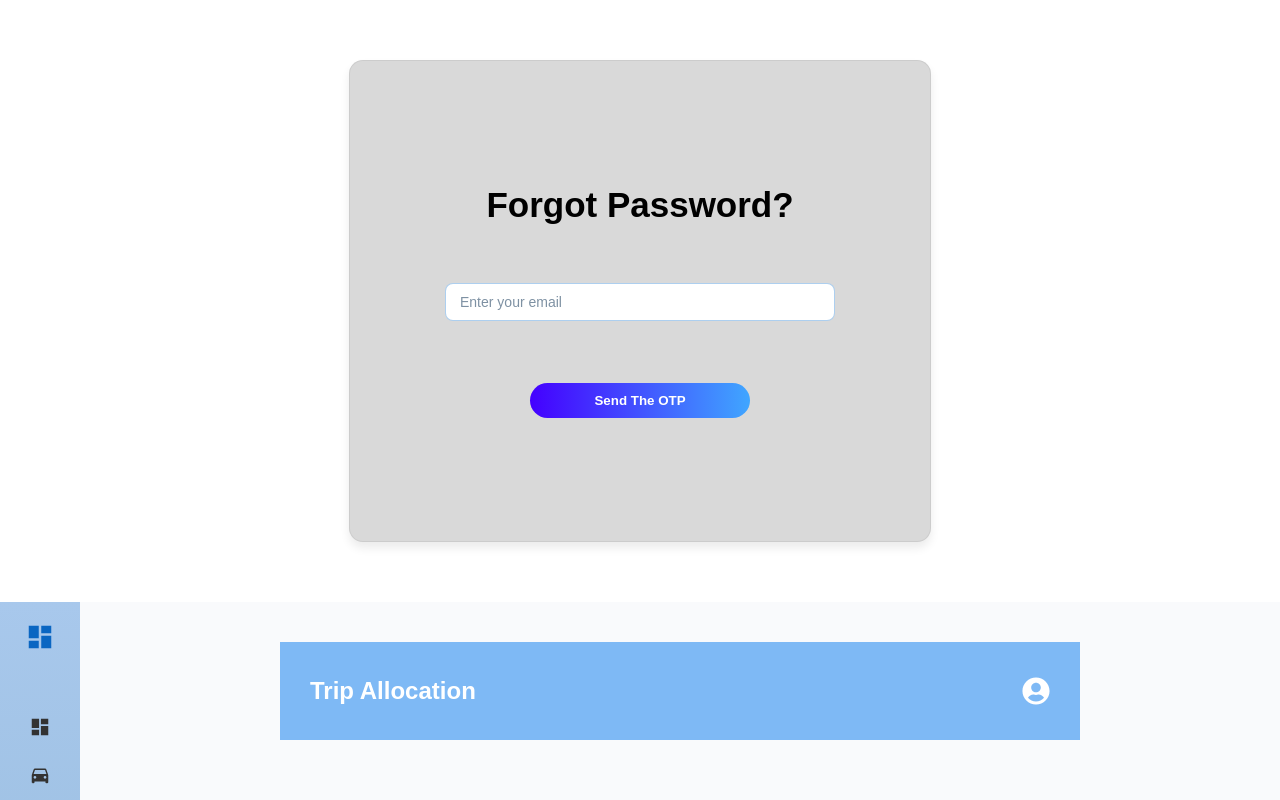
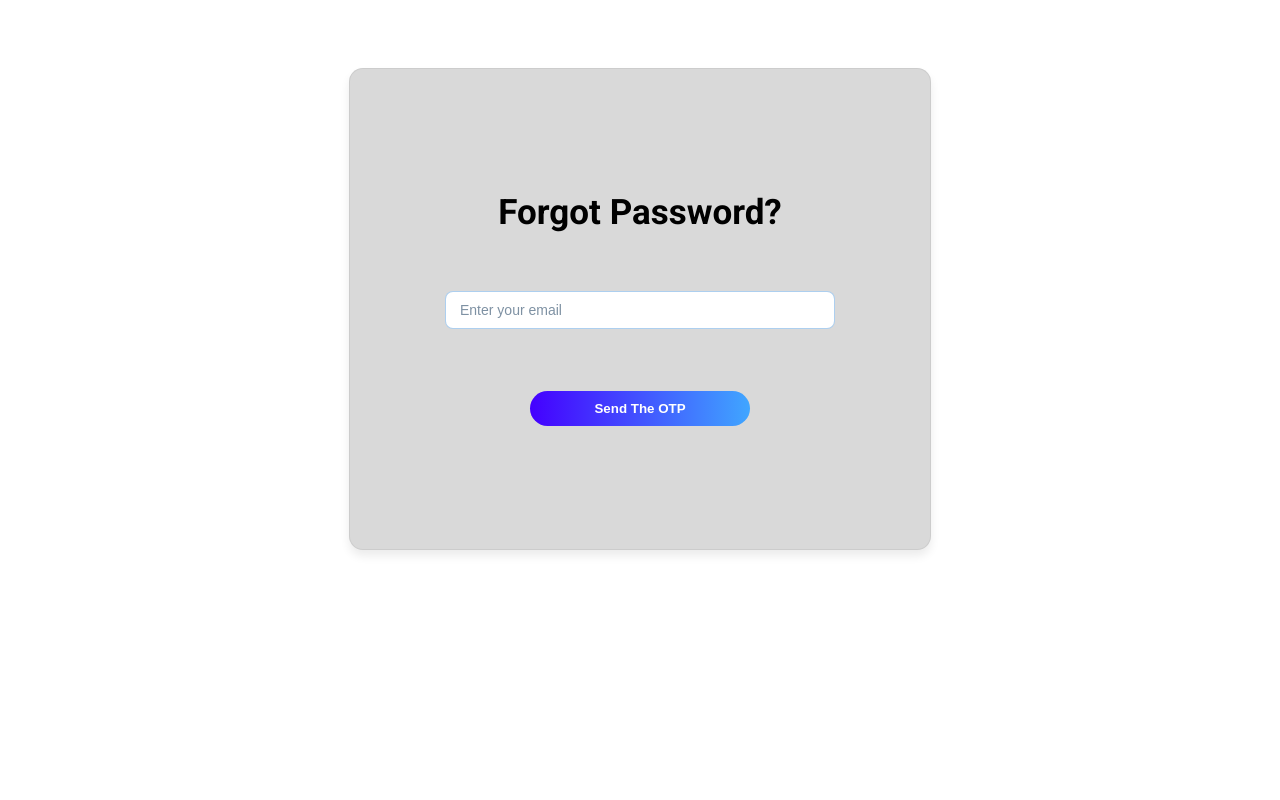
Before and after one commit to PBPerera/FleetCare, a React (Vite) app in the folder frontend/: page /login in a window 1280 px wide. Built offline with nearby package versions, Linux system fonts and the light colour scheme.

Commit message:
Update App.jsx

```diff
--- a/frontend/src/App.jsx
+++ b/frontend/src/App.jsx
@@ -1,19 +1,13 @@
 import React from "react";
 import ForgotPasswordFlow from "./pages/ForgotPasswordFlow";
 import "./App.css";
-import TripAllocation from "./pages/TripAllocation/TripAllocation";
-import TripScheduling from "./pages/TripScheduling/TripShceduling";
-import MyRequests from "./pages/MyRequests/MyRequests";
-import VehicleRequest from "./pages/VehicleRequest/VehicleRequest";
+
 
 function App() {
   return <>
   <ForgotPasswordFlow />
-  <TripAllocation />
-  <TripScheduling />
-  <MyRequests /> ,
-  <VehicleRequest />
-  </> ;
+
+</> ;
 }
 
 export default App;
```
